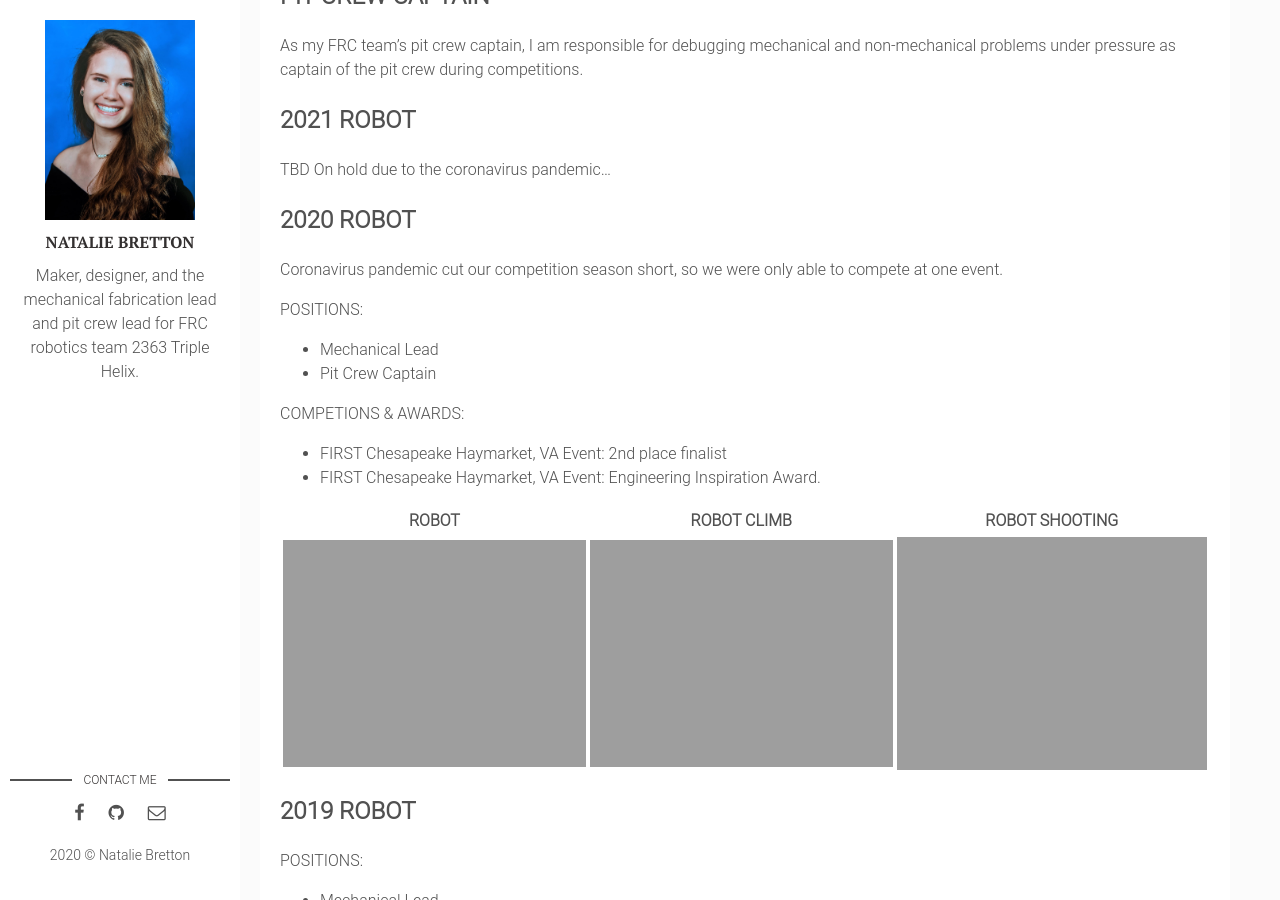
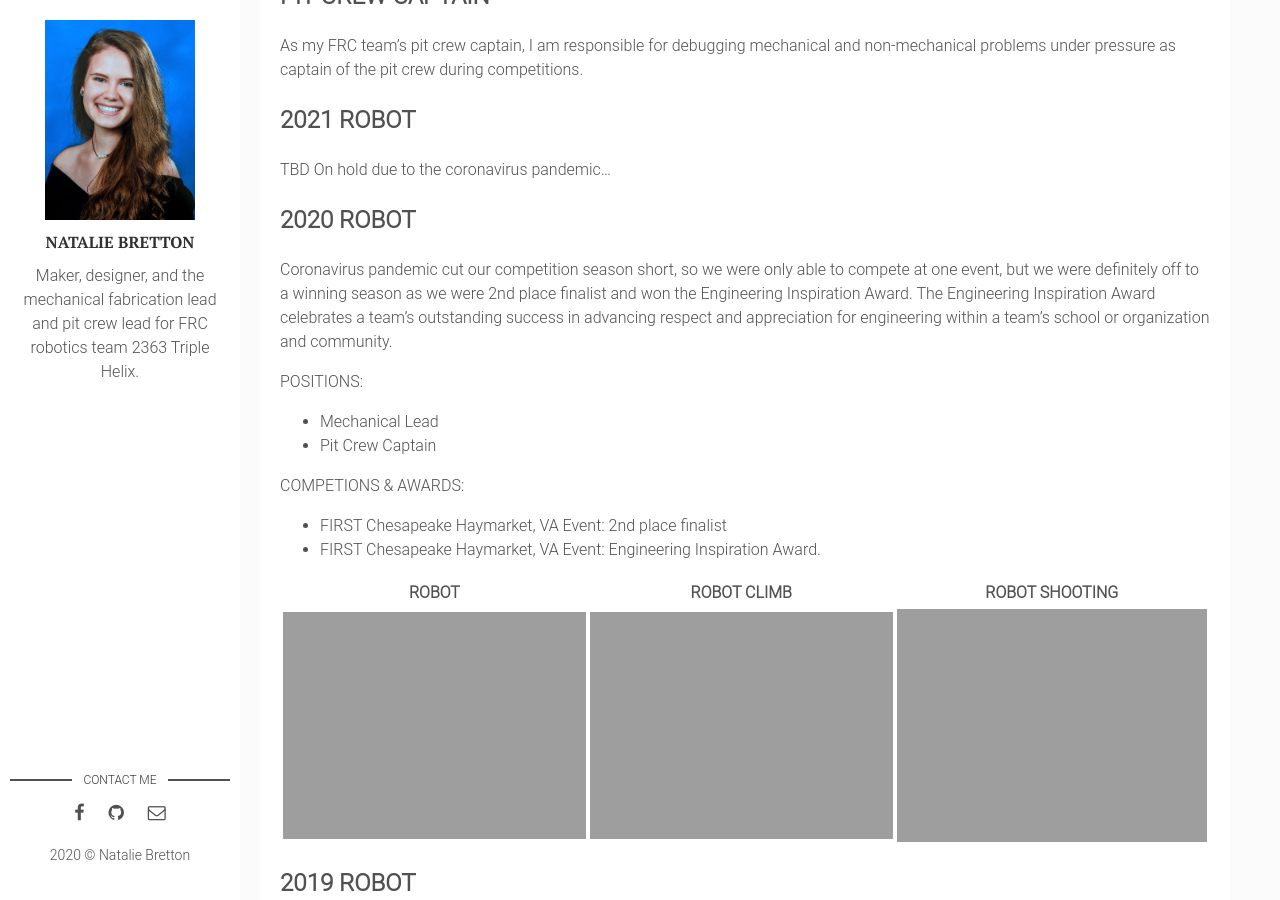
Before and after one commit to natgrrl/natgrrl.github.io, a Jekyll site: the page built from _posts/2020-09-03-mech-pit-lead-robotics.markdown, in a window 1280 px wide and 900 px high, scrolled down 833 px. Built offline with Jekyll 4.4.1, drawn with Linux system fonts in a browser that asks for light colours.

Commit message:
Update 2020-09-03-mech-pit-lead-robotics.markdown

```diff
--- a/_posts/2020-09-03-mech-pit-lead-robotics.markdown
+++ b/_posts/2020-09-03-mech-pit-lead-robotics.markdown
@@ -19,7 +19,7 @@ TBD On hold due to the coronavirus pandemic...
 
 ## 2020 ROBOT
 
-Coronavirus pandemic cut our competition season short, so we were only able to compete at one event.
+Coronavirus pandemic cut our competition season short, so we were only able to compete at one event, but we were definitely off to a winning season as we were 2nd place finalist and won the Engineering Inspiration Award.  The Engineering Inspiration Award celebrates a team's outstanding success in advancing respect and appreciation for engineering within a team’s school or organization and community.
 
 POSITIONS:
 * Mechanical Lead
```
